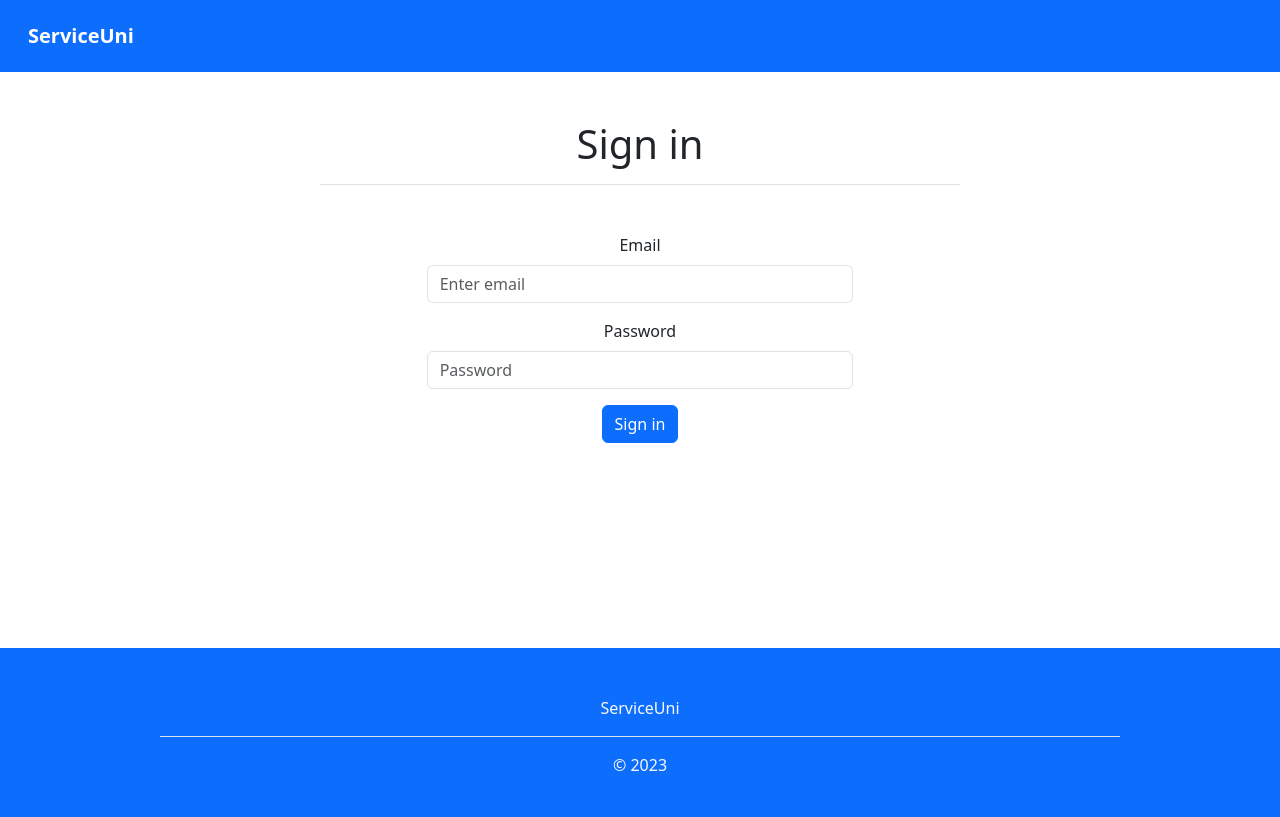
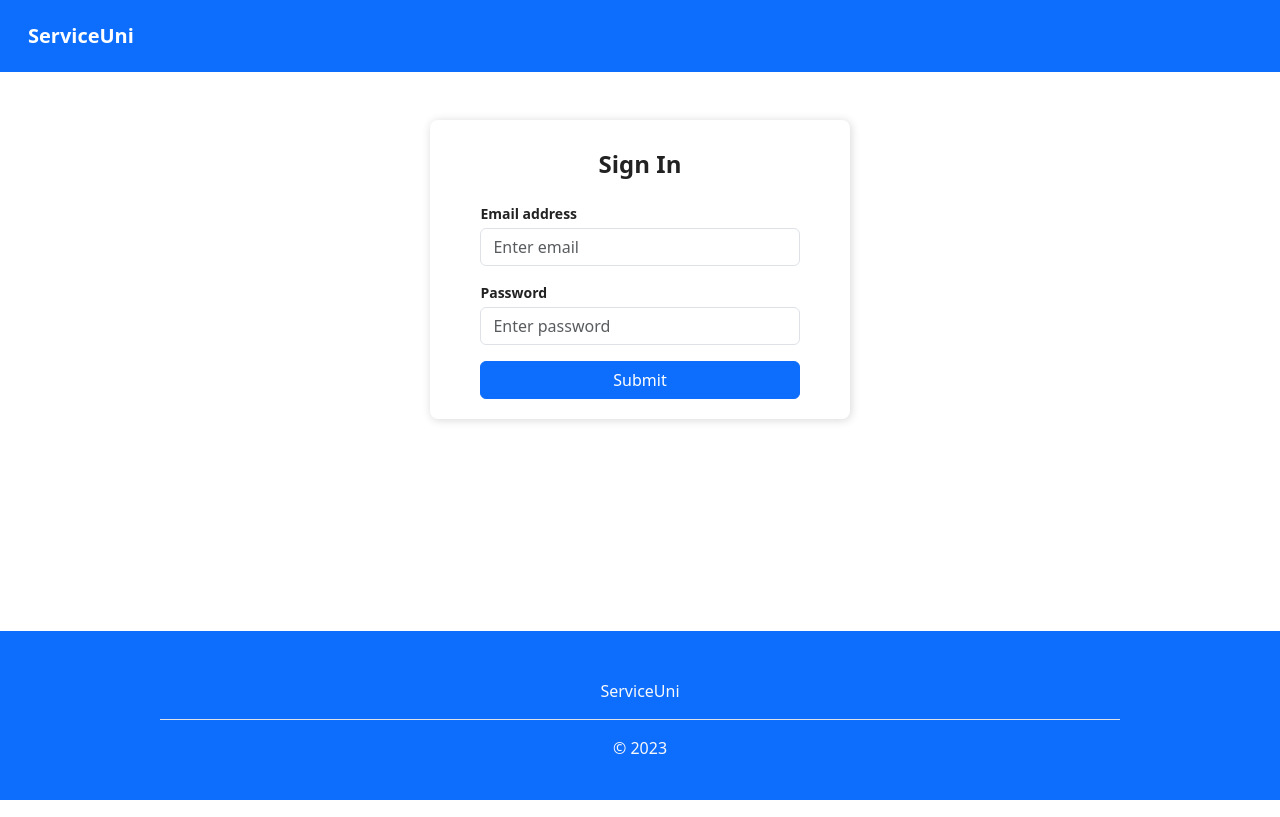
Before and after one commit to bikramk1337/ServiceUni, a React (Create React App) app in the folder frontend/: page /sign-in in a window 1280 px wide. Built offline with nearby package versions, Linux system fonts and the light colour scheme.

Commit message:
updated styles on login form

```diff
--- a/frontend/src/App.css
+++ b/frontend/src/App.css
@@ -1,5 +1,18 @@
 .App {
+  display: flex;
+  flex-direction: column;
+  min-height: 100vh;
   text-align: center;
+}
+
+.App-content {
+  flex: 1 0 auto;
+}
+
+.Routes {
+  flex: 1;
+  display: flex;
+  flex-direction: column;
 }
 
 .App-logo {
@@ -15,7 +28,7 @@
 
 .App-header {
   background-color: #282c34;
-  min-height: 100vh;
+  flex: 1;
   display: flex;
   flex-direction: column;
   align-items: center;
@@ -49,12 +62,56 @@
   }
 }
 
-.card-body{
+.card-body {
   margin-top: 5%;
   margin-bottom: 5%;
   min-height: 10vw;
 }
 
-.nav-link:hover{
+.nav-link:hover {
   color: rgb(13, 110, 253) !important;
 }
+
+.Auth-form-container {
+  flex: 1;
+  display: flex;
+  justify-content: center;
+  align-items: center;
+}
+
+.Auth-form {
+  width: 420px;
+  box-shadow: rgb(0 0 0 / 16%) 1px 1px 10px;
+  padding-top: 30px;
+  padding-bottom: 20px;
+  border-radius: 8px;
+  background-color: white;
+}
+
+.Auth-form-content {
+  padding-left: 12%;
+  padding-right: 12%;
+}
+
+.Auth-form-content label {
+  text-align: left;
+  display: block;
+}
+
+.Auth-form-title {
+  text-align: center;
+  margin-bottom: 1em;
+  font-size: 24px;
+  color: rgb(34, 34, 34);
+  font-weight: 800;
+}
+
+label {
+  font-size: 14px;
+  font-weight: 600;
+  color: rgb(34, 34, 34);
+}
+
+footer {
+  flex-shrink: 0;
+}
--- a/frontend/src/App.js
+++ b/frontend/src/App.js
@@ -29,8 +29,9 @@ function App() {
 
   return (
     <div className="App">
-      <Navigation />
+      <Navigation className="Navigation" />
 
+      <div className="App-content">
         <Routes>
           <Route path="/" element={isLoggedIn ? <Home /> : <Navigate to="/sign-in" />} />
           <Route path="/id-card" element={!isAdminUser ? <IdCard /> : <Navigate to="/unauthorized" />} />
@@ -44,7 +45,9 @@ function App() {
           <Route path="/unauthorized" element={<Unauthorized />} />
           <Route path="/my-permits" element={<MyPermits />} />
         </Routes>
-        <Footer />
+      </div>
+
+      <Footer className="footer" />
     </div>
   );
 }
--- a/frontend/src/components/Login.js
+++ b/frontend/src/components/Login.js
@@ -1,6 +1,4 @@
 import React, { useState } from 'react'
-import Button from 'react-bootstrap/Button';
-import Form from 'react-bootstrap/Form';
 import { useNavigate } from 'react-router-dom';
 import { useAuth } from './AuthContext';
 
@@ -29,7 +27,6 @@ export default function Login() {
       });
 
       const data = await response.json();
-      console.log(data);
 
       if (response.ok) {
         // Store the token securely
@@ -44,37 +41,42 @@ export default function Login() {
   }
 
   return (
-    <div className='content'>
-      <h1 className='border-bottom pb-3 mb-5 w-50 text-center mx-auto'>
-        Sign in
-      </h1>
+    <div className="Auth-form-container">
+      <form className="Auth-form" onSubmit={handleSubmit}>
+        <div className="Auth-form-content">
+          <h3 className="Auth-form-title">Sign In</h3>
 
-      {error && <p className="text-danger">{error}</p>}
+          {error && <p className="text-danger mt-2">{error}</p>}
 
-      <Form className="col col-lg-4 col-8  mx-auto" onSubmit={handleSubmit}>
-        <Form.Group className="mb-3" controlId="formBasicEmail">
-          <Form.Label>Email</Form.Label>
-          <Form.Control
+          <div className="form-group mt-3">
+            <label>Email address</label>
+            <input
               type="email"
+              className="form-control mt-1"
               placeholder="Enter email"
               value={email}
               onChange={(e) => setEmail(e.target.value)}
             />
-        </Form.Group>
+          </div>
 
-        <Form.Group className="mb-3" controlId="formBasicPassword">
-          <Form.Label>Password</Form.Label>
-          <Form.Control
+          <div className="form-group mt-3">
+            <label>Password</label>
+            <input
               type="password"
-            placeholder="Password"
+              className="form-control mt-1"
+              placeholder="Enter password"
               value={password}
               onChange={(e) => setPassword(e.target.value)}
             />
-        </Form.Group>
-        <Button variant="primary" type="submit">
-          Sign in
-        </Button>
-      </Form>
+          </div>
+
+          <div className="d-grid gap-2 mt-3">
+            <button type="submit" className="btn btn-primary">
+              Submit
+            </button>
+          </div>
+        </div>
+      </form>
     </div>
   )
 }
--- a/frontend/src/components/Navigation.js
+++ b/frontend/src/components/Navigation.js
@@ -27,7 +27,7 @@ export default function Navigation() {
 
   return (
     <>
-    <div className='mb-5'>
+    <div className='mb-5 nav-header'>
       {[false].map((expand) => (
         <Navbar key={expand} expand={expand} collapseOnSelect className="bg-primary navbar-dark p-3">
           <Container fluid>
```
Lines whose indentation alone changed are shown as unchanged.
